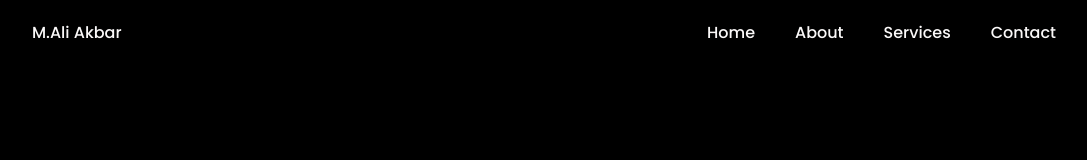
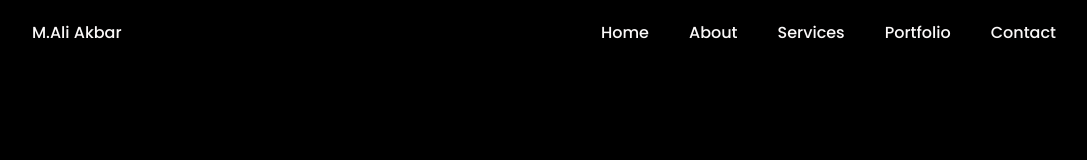
Before and after one commit to MuhammadAliAkbar702/MuhammadAliAkbar702, a plain HTML site: page index.html in a window 1280 px wide. Shown: the top 160 px of the page, without its empty margins (96-1183 px from the left). Drawn offline with nearby package versions, Linux system fonts and the light colour scheme.

Commit message:
Update index.html

```diff
--- a/index.html
+++ b/index.html
@@ -33,6 +33,7 @@
                     <li class="nav__item"><a href="#home" class="nav__link active-link">Home</a></li>
                     <li class="nav__item"><a href="#about" class="nav__link">About</a></li>
                     <li class="nav__item"><a href="#services" class="nav__link">Services</a></li>
+                    <li class="nav__item"><a href="#portfolio" class="nav__link">Portfolio</a></li>
                     <li class="nav__item"><a href="#contact" class="nav__link">Contact</a></li>
                  </ul>
 
```
